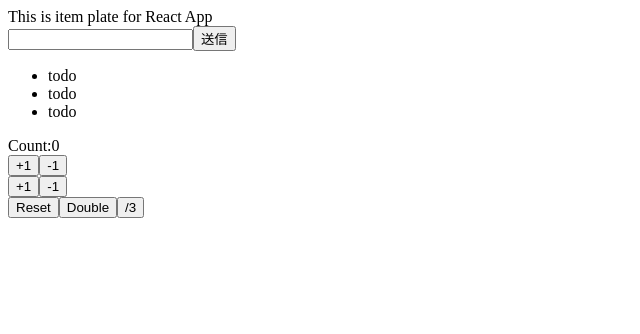
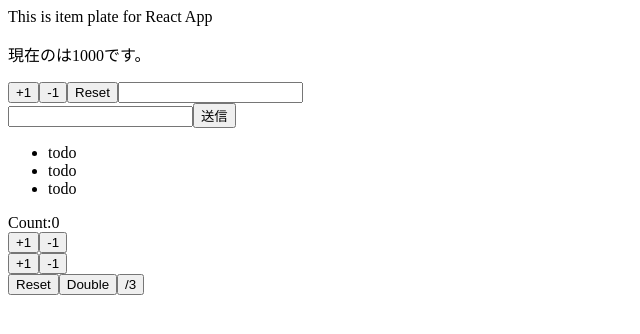
Before and after one commit to ToshifumiIde/React_hooks-101, a React (Create React App) app: page / in a window 1280 px wide. Shown: the top 334 px of the page, without its empty margins (0-640 px from the left). Built offline with nearby package versions, Linux system fonts and the light colour scheme.

Commit message:
implement component using multiple states

```diff
--- a/src/App.js
+++ b/src/App.js
@@ -1,4 +1,5 @@
 import React, { useState } from "react";
+import { Event } from "./Event";
 
 export const App = () => {
   const [value, setValue] = useState("");
@@ -40,6 +41,7 @@ export const App = () => {
   return (
     <>
       This is item plate for React App
+      <Event />
       <form onSubmit={handleSubmit}>
         <input
           type="text"
--- /dev/null
+++ b/src/Event.jsx
@@ -0,0 +1,57 @@
+import React, { useState } from "react";
+// import { App } from "./App";
+
+export const Event = (props) => {
+  // const initialState = {
+  //   name: "",
+  //   price: 1000,
+  // };
+  const [name, setName] = useState(props.name);
+  const [price, setPrice] = useState(props.price);
+
+  const reset = () => {
+    setPrice(props.price);
+    setName(props.name);
+  };
+
+  return (
+    <>
+      <p>
+        現在の{name}は{price}です。
+      </p>
+      <button
+        onClick={() => {
+          setPrice(price + 1);
+        }}
+      >
+        +1
+      </button>
+      <button
+        onClick={() => {
+          setPrice(price - 1);
+        }}
+      >
+        -1
+      </button>
+      <button
+        onClick={() => {
+          reset();
+        }}
+      >
+        Reset
+      </button>
+      <input
+        type="text"
+        value={name}
+        onChange={(e) => {
+          setName(e.target.value);
+        }}
+      />
+    </>
+  );
+};
+
+Event.defaultProps = {
+  name: "",
+  price: 1000,
+};
```
